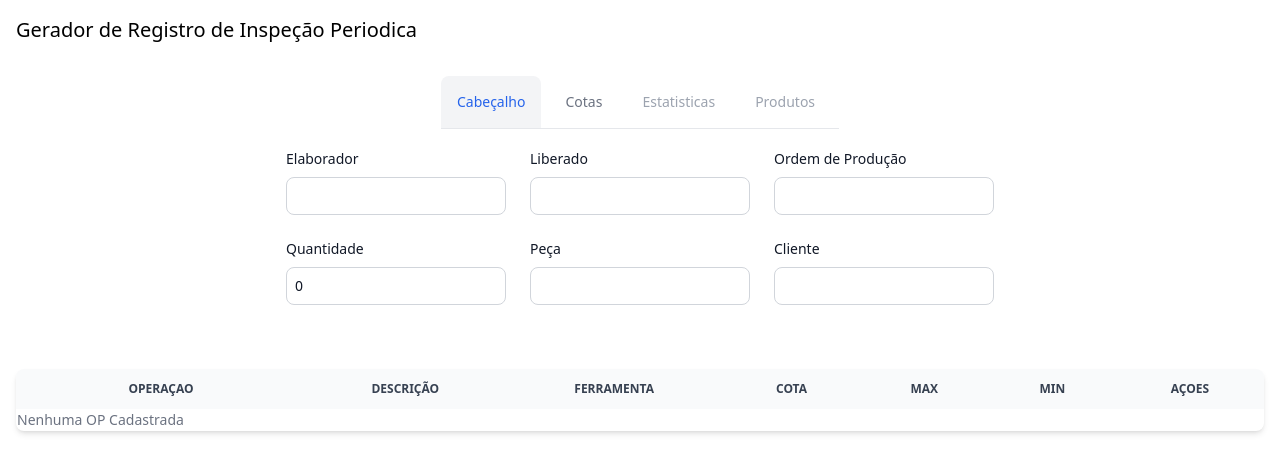
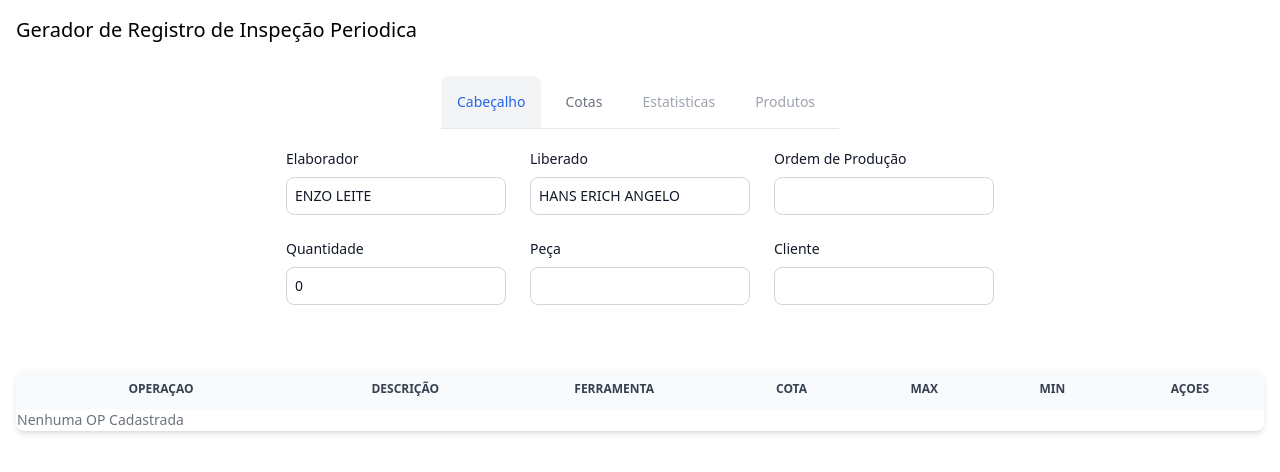
Before and after one commit to kevinsiman/rip, a Next.js app: page / in a window 1280 px wide. Shown: the top 472 px of the page. Built offline with nearby package versions, Linux system fonts and the light colour scheme.

Commit message:
changes in Names of Header

```diff
--- a/src/components/HeaderSteps/HeaderFormStep.tsx
+++ b/src/components/HeaderSteps/HeaderFormStep.tsx
@@ -16,6 +16,7 @@ export const HeaderFormStep = ({ setHeaderInfo, headerInfo }: HeaderFormStep) =>
               Elaborador
             </label>
             <input
+              defaultValue="ENZO LEITE"
               onChange={(e) => setHeaderInfo({ ...headerInfo, elaborador: e.target.value })}
               type="text"
               id="first_name"
@@ -31,6 +32,7 @@ export const HeaderFormStep = ({ setHeaderInfo, headerInfo }: HeaderFormStep) =>
             </label>
             <input
               onChange={(e) => setHeaderInfo({ ...headerInfo, liberado: e.target.value })}
+              defaultValue="HANS ERICH ANGELO"
               type="text"
               id="last_name"
               className="bg-white border border-gray-300 text-gray-900 text-sm rounded-lg focus:ring-blue-500 focus:border-blue-500 block w-full p-2"
```
